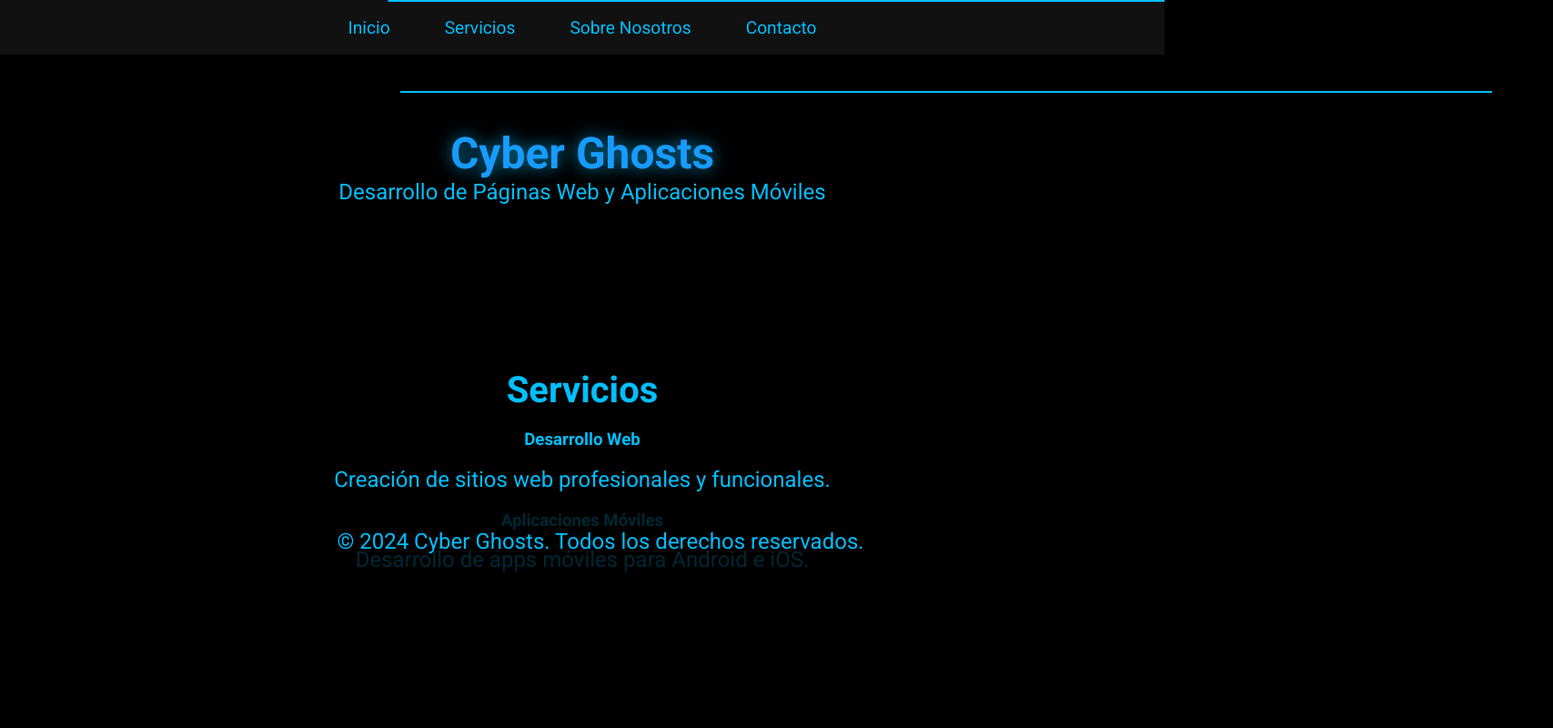
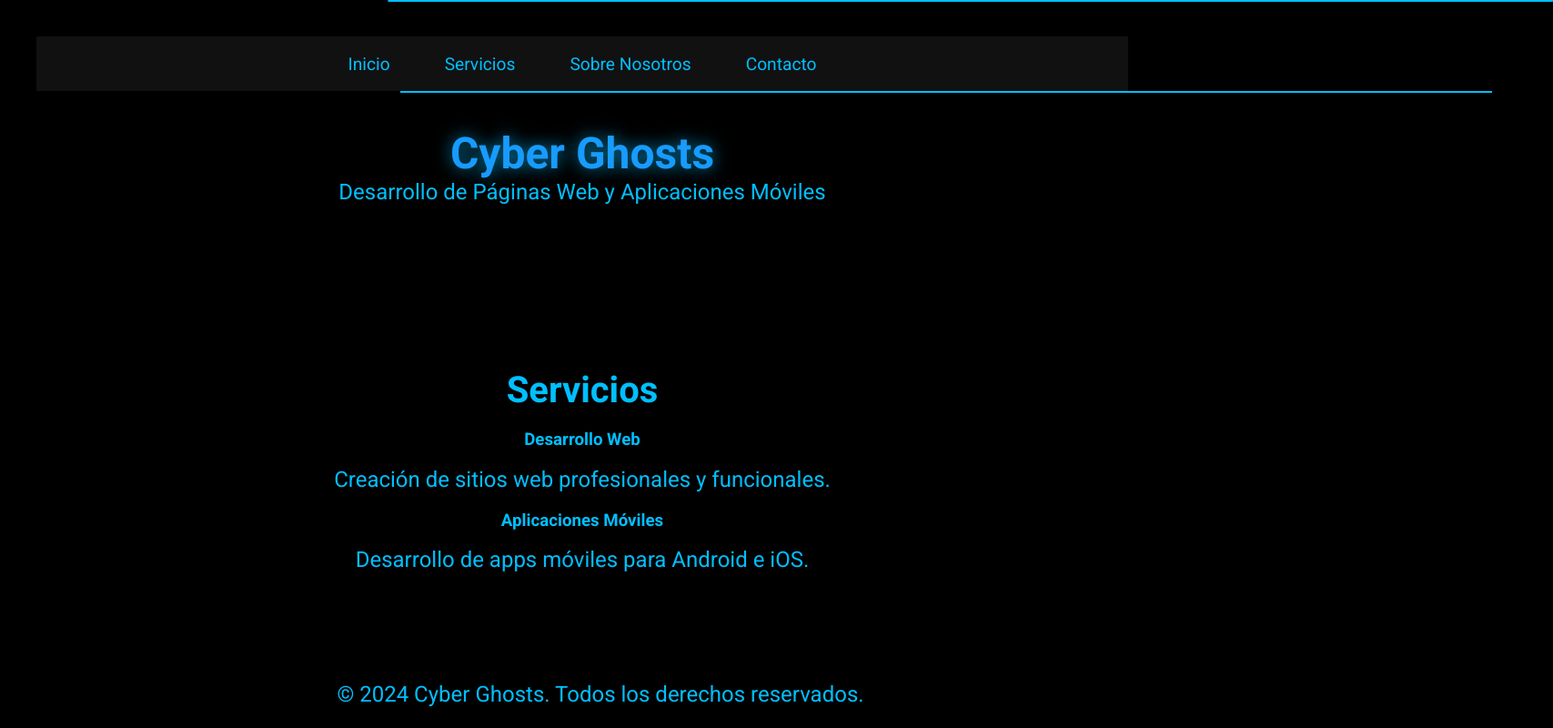
Before and after one commit to FRD31/Cyber-Ghosts, a plain HTML site: page index.html in a window 1280 px wide. Shown: the whole page at 91% size, 1707 px wide, since content can reach past the window. Drawn offline with Linux system fonts and the light colour scheme.

Commit message:
confirmo

```diff
--- a/styles.css
+++ b/styles.css
@@ -4,7 +4,6 @@ body {
     font-family: 'Roboto', sans-serif;
     color: #00bfff; /* Azul claro */
     background-color: #000; /* Fondo negro */
-    overflow: hidden;
 }
 
 .container {
@@ -19,9 +18,7 @@ header {
 }
 
 .navbar {
-    position: fixed;
-    top: 0;
-    left: 0;
+    position: static; /* Cambiado de fixed a static */
     width: 100%;
     background-color: #111; /* Fondo oscuro para el menú */
     z-index: 2;
@@ -29,7 +26,6 @@ header {
     justify-content: center;
     align-items: center;
     height: 60px;
-    overflow: hidden;
 }
 
 .navbar ul {
@@ -88,7 +84,6 @@ header {
 
 .banner {
     position: relative;
-    margin-top: 60px; /* Ajustar para que no se superponga con el menú */
     padding: 40px;
 }
 
@@ -129,7 +124,7 @@ h2 {
 
 footer {
     padding: 20px;
-    position: absolute;
+    position: relative;
     bottom: 0;
     width: 100%;
     background-color: rgba(0, 0, 0, 0.8);
@@ -157,7 +152,7 @@ footer {
 }
 
 .background-animation {
-    position: absolute;
+    position: fixed;
     top: 0;
     left: 0;
     width: 100%;
```
